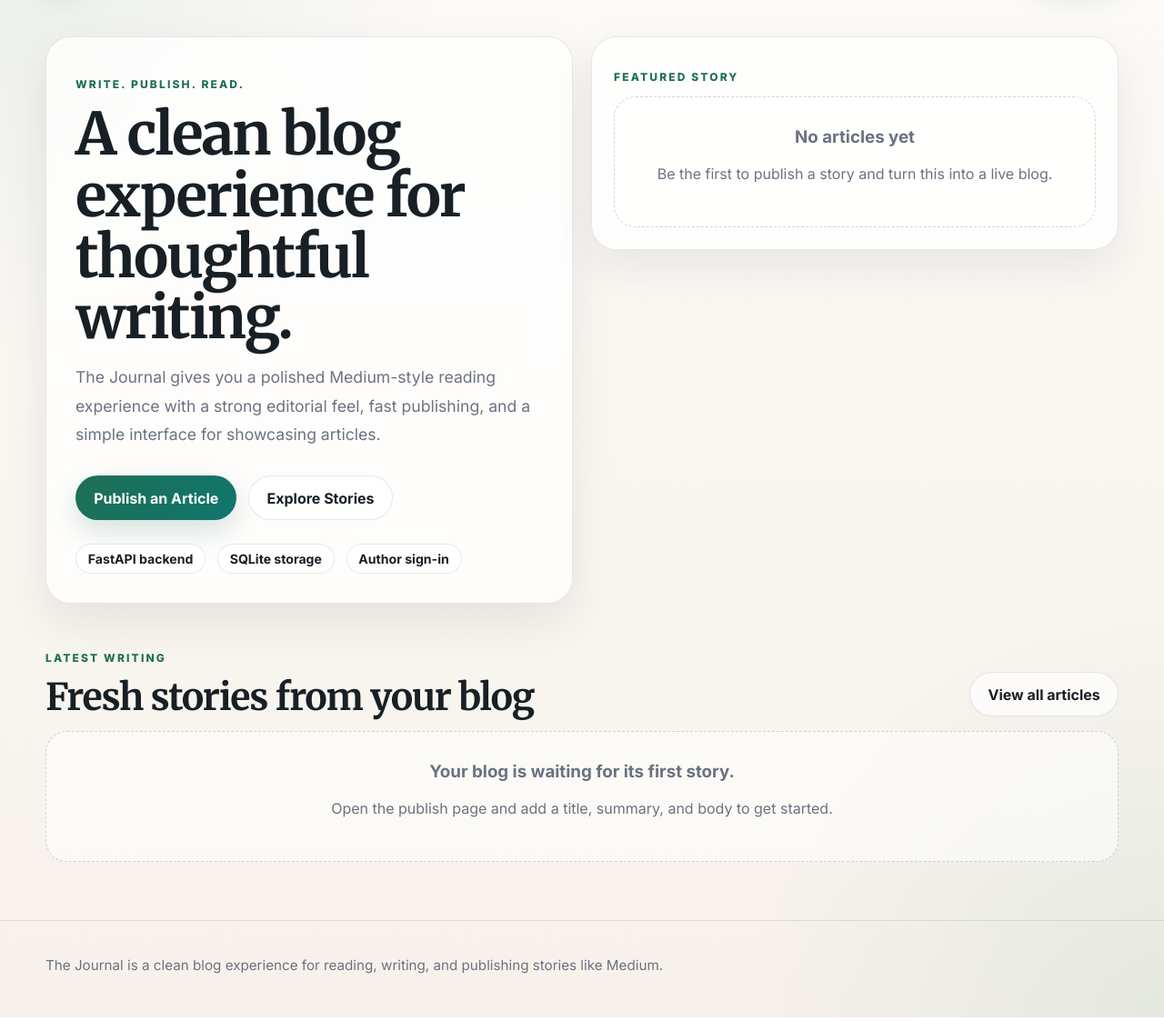
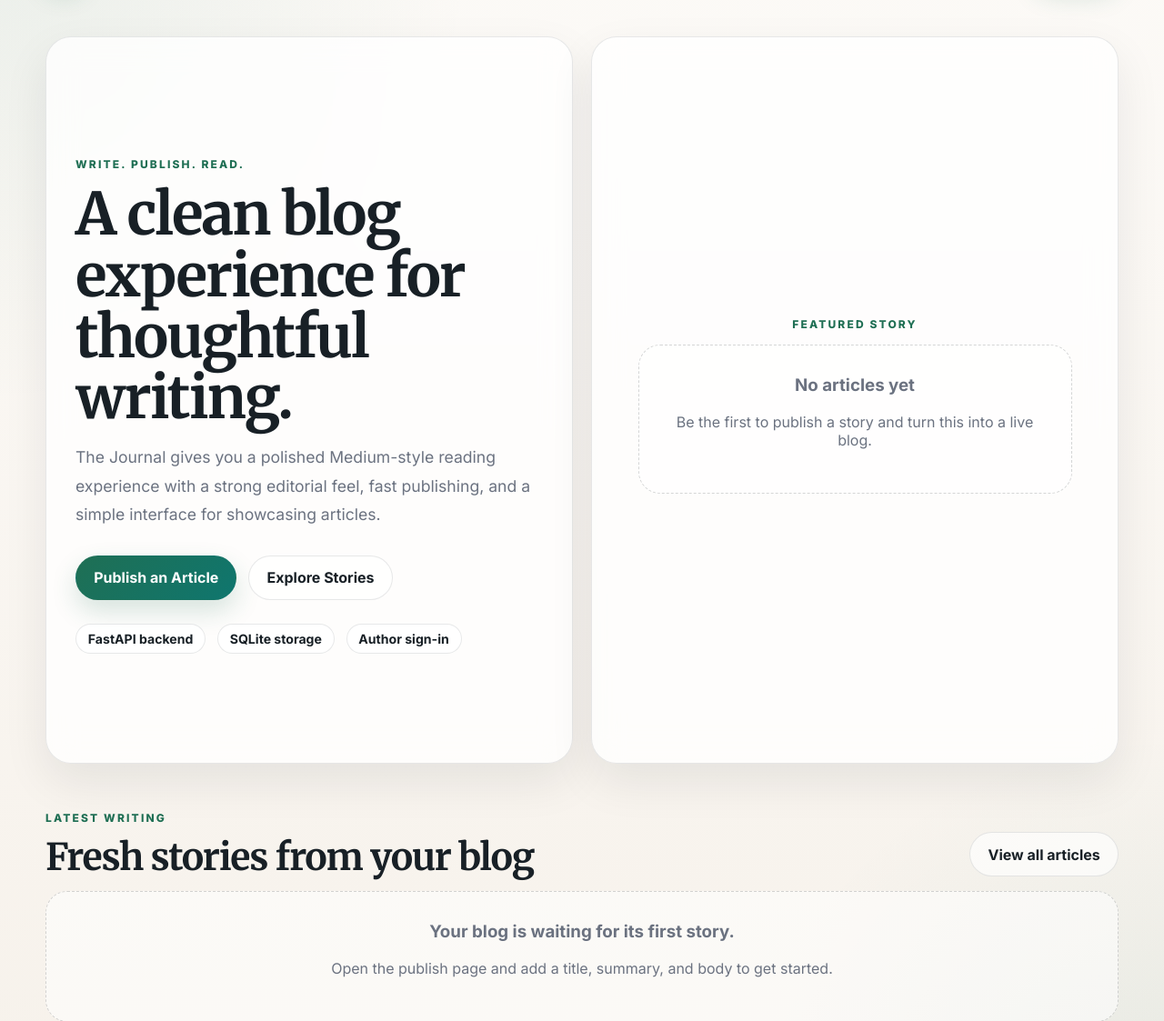
Before and after one commit to Rahulmalu01/fastapi_project, a FastAPI app: template templates/home.html in a window 1280 px wide. Shown: the part 79-1202 px from the top of the page at 91% size. Run offline with FastAPI, Linux system fonts and the light colour scheme; the template is opened without the code that fills it, so the values that code supplies are empty.

Commit message:
Fixed ig?

```diff
--- a/templates/home.html
+++ b/templates/home.html
@@ -3,8 +3,8 @@
 {% block title %}Home · The Journal{% endblock %}
 
 {% block content %}
-<section class="grid grid-2" style="align-items: start; margin-bottom: 1.5rem;">
-    <div class="card" style="padding: 2rem; display: flex; flex-direction: column; justify-content: center;">
+<section class="grid grid-2" style="align-items: center; justify-items: stretch; min-height: 100vh; margin-bottom: 1.5rem;">
+    <div class="card" style="padding: 2rem; display: flex; flex-direction: column; justify-content: center; height: 100%;">
         <p class="eyebrow">Write. Publish. Read.</p>
         <h1 class="hero-title">A clean blog experience for thoughtful writing.</h1>
         <p class="muted" style="font-size: 1.1rem; line-height: 1.8; max-width: 42rem; margin: 1rem 0 0;">
@@ -21,18 +21,18 @@
         </div>
     </div>
 
-    <div class="card" style="padding: 1.5rem; display: flex; flex-direction: column; gap: 1rem; justify-content: space-between;">
-        <div>
+    <div class="card" style="padding: 1.5rem; display: flex; flex-direction: column; gap: 1rem; justify-content: center; align-items: center; height: 100%; text-align: center;">
+        <div style="width: 100%; max-width: 90%;">
             <p class="eyebrow">Featured story</p>
             {% if featured_post %}
                 {% if featured_post.image_url %}
-                    <div style="margin-bottom: 1rem; overflow: hidden; border-radius: 1rem; max-height: 14rem;">
+                    <div style="margin-bottom: 1rem; overflow: hidden; border-radius: 1rem; max-height: 12rem;">
                         <img src="{{ featured_post.image_url }}" alt="{{ featured_post.title }}" style="width: 100%; height: auto; object-fit: cover; display: block;" />
                     </div>
                 {% endif %}
                 <h2 class="section-title" style="font-size: clamp(1.6rem, 2.4vw, 2.35rem); margin-bottom: 0.75rem;">{{ featured_post.title }}</h2>
                 <p class="muted" style="line-height: 1.8;">{{ featured_post.summary }}</p>
-                <div class="meta-row" style="margin-top: 1rem;">
+                <div class="meta-row" style="margin-top: 1rem; justify-content: center;">
                     <span class="pill">By {{ featured_post.author }}</span>
                     <span>{{ featured_post.created_at }}</span>
                 </div>
@@ -44,7 +44,7 @@
             {% endif %}
         </div>
         {% if featured_post %}
-            <a class="btn btn-primary" href="/article/{{ featured_post.id }}" style="align-self: flex-start;">Read Featured Article</a>
+            <a class="btn btn-primary" href="/article/{{ featured_post.id }}" style="align-self: center; margin-top: 1rem;">Read Featured Article</a>
         {% endif %}
     </div>
 </section>
```
